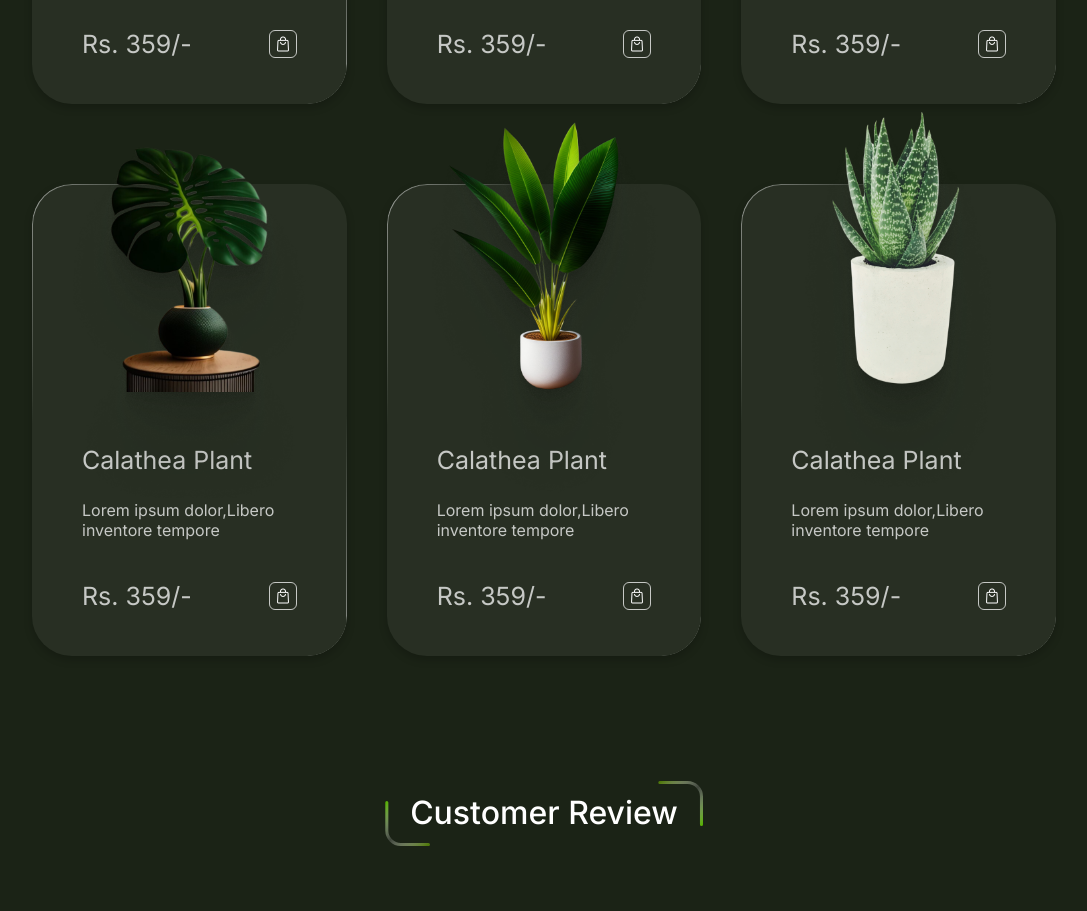
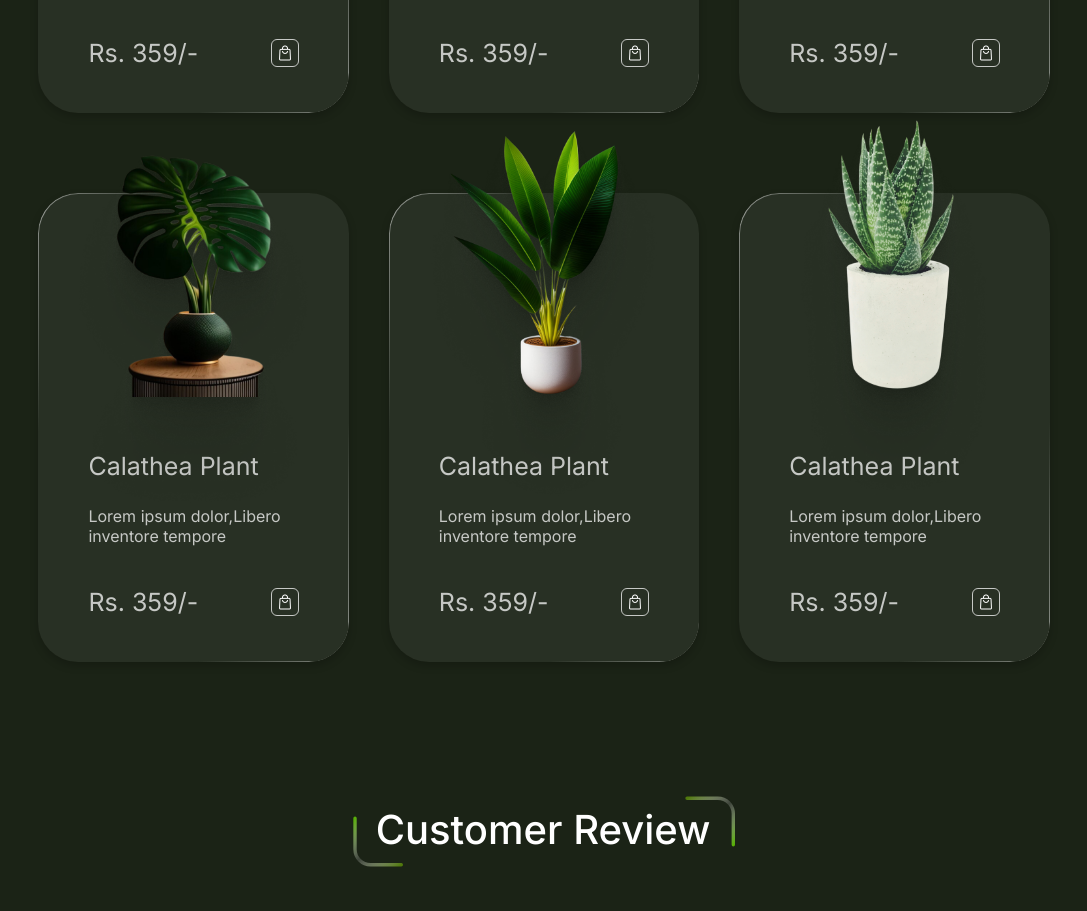
Before and after one commit to Tasneem-Alaa/Planto, a plain HTML site: page index.html in a window 1280 px wide. Shown: the part 721-1632 px from the top of the page, without its empty margins (96-1183 px from the left). Drawn offline with nearby package versions, Linux system fonts and the light colour scheme.

Commit message:
finsh the second section without responsive

```diff
--- a/index.html
+++ b/index.html
@@ -17,7 +17,7 @@
     </section>
 
     <section id="second-sec">
-        <div class="h2-svg" style="display:flex;">
+        <div class="main-heading-green-borders" style="display:flex;">
             <svg class="bottomLeftCorner" width="74" height="75" viewBox="0 0 74 75" fill="none" xmlns="http://www.w3.org/2000/svg">
                 <path d="M3 3L3 49C3 61.7026 13.2975 72 26 72H71.5" stroke="url(#paint0_linear_22_94)" stroke-width="5" stroke-linecap="round"/>
                 <defs>
@@ -40,63 +40,63 @@
                 </defs>
                 </svg>
         </div>
-        <div class="cards-container" >
-            <div class="card visible">
-                <img class="plant-img" src="reference\Rose Gold Feminine Calligraphy Monogram Logo(15) 1.png" alt="">
+        <div class="top-selling-cards-container" >
+            <div class="top-selling-card">
+                <img class="top-selling-plant-img" src="reference\Rose Gold Feminine Calligraphy Monogram Logo(15) 1.png" alt="">
                 <h3>Calathea Plant</h3>
                 <p>Lorem ipsum dolor,Libero inventore tempore </p>
-                <div class="price">
+                <div class="top-selling-price">
                     <h3>Rs. 359/-</h3>
                     <img class="icon" src="reference/bag.png" alt="">
                 </div>
             </div>
-            <div class="card">
-                <img class="plant-img" src="reference\Rose Gold Feminine Calligraphy Monogram Logo(15) 2-2.png" alt="">
+            <div class="top-selling-card">
+                <img class="top-selling-plant-img" src="reference\Rose Gold Feminine Calligraphy Monogram Logo(15) 2-2.png" alt="">
                 <h3>Calathea Plant</h3>
                 <p>Lorem ipsum dolor,Libero inventore tempore </p>
-                <div class="price">
+                <div class="top-selling-price">
                     <h3>Rs. 359/-</h3>
                     <img class="icon" src="reference/bag.png" alt="">
                 </div>
             </div>
-            <div class="card">
-                <img class="plant-img" src="reference\Rose Gold Feminine Calligraphy Monogram Logo(15) 2-4.png" alt="">
+            <div class="top-selling-card">
+                <img class="top-selling-plant-img" src="reference\Rose Gold Feminine Calligraphy Monogram Logo(15) 2-4.png" alt="">
                 <h3>Calathea Plant</h3>
                 <p>Lorem ipsum dolor,Libero inventore tempore </p>
-                <div class="price">
+                <div class="top-selling-price">
                     <h3>Rs. 359/-</h3>
                     <img class="icon" src="reference/bag.png" alt="">
                 </div>
             </div>
-            <div class="card">
-                <img class="plant-img" src="reference\Rose Gold Feminine Calligraphy Monogram Logo(15) 2-1.png" alt="">
+            <div class="top-selling-card">
+                <img class="top-selling-plant-img" src="reference\Rose Gold Feminine Calligraphy Monogram Logo(15) 2-1.png" alt="">
                 <h3>Calathea Plant</h3>
                 <p>Lorem ipsum dolor,Libero inventore tempore </p>
-                <div class="price">
+                <div class="top-selling-price">
                     <h3>Rs. 359/-</h3>
                     <img class="icon" src="reference/bag.png" alt="">
                 </div>
             </div>
-            <div class="card">
-                <img class="plant-img" src="reference\Rose Gold Feminine Calligraphy Monogram Logo(15) 2-3.png" alt="">
+            <div class="top-selling-card">
+                <img class="top-selling-plant-img" src="reference\Rose Gold Feminine Calligraphy Monogram Logo(15) 2-3.png" alt="">
                 <h3>Calathea Plant</h3>
                 <p>Lorem ipsum dolor,Libero inventore tempore </p>
-                <div class="price">
+                <div class="top-selling-price">
                     <h3>Rs. 359/-</h3>
                     <img class="icon" src="reference/bag.png" alt="">
                 </div>
             </div>
-            <div class="card">
-                <img class="plant-img" src="reference\Rose Gold Feminine Calligraphy Monogram Logo(15) 2-5.png" alt="">
+            <div class="top-selling-card">
+                <img class="top-selling-plant-img" src="reference\Rose Gold Feminine Calligraphy Monogram Logo(15) 2-5.png" alt="">
                 <h3>Calathea Plant</h3>
                 <p>Lorem ipsum dolor,Libero inventore tempore </p>
-                <div class="price">
+                <div class="top-selling-price">
                     <h3>Rs. 359/-</h3>
                     <img class="icon" src="reference/bag.png" alt="">
                 </div>
             </div>
         </div>
-        <div class="h2-svg" style="display:flex;">
+        <div class="main-heading-green-borders" style="display:flex;">
             <svg class="bottomLeftCorner" width="74" height="75" viewBox="0 0 74 75" fill="none" xmlns="http://www.w3.org/2000/svg">
                 <path d="M3 3L3 49C3 61.7026 13.2975 72 26 72H71.5" stroke="url(#paint0_linear_22_94)" stroke-width="5" stroke-linecap="round"/>
                 <defs>
--- a/javascript.js
+++ b/javascript.js
@@ -16,7 +16,7 @@ function handleGradient(element) {
 }
 
 // Apply to all card elements
-document.querySelectorAll('.card').forEach(handleGradient);
+document.querySelectorAll('.top-selling-card').forEach(handleGradient);
 
 // Apply to all card-review elements
 document.querySelectorAll('.card-review').forEach(handleGradient);
--- a/style.css
+++ b/style.css
@@ -1,103 +1,7 @@
-
-body{
+body {
     background-color: #1b2316;
     color: #c6c8c5;
     font-family: "Inter", sans-serif;
-}
-
-*{
-    margin-left: 0px;
-    margin-right: 0px;
-}
-
-#second-sec {
-    margin: 0px 10%;
-    display: flex;
-    flex-direction: column;
-    justify-content: center;
-    align-items: center;
-    text-align: center;
-    color: #c6c8c5;
-}
-
-/* #second-sec h2 {
-    font-size: 2em;
-    margin-bottom: 20px;
-    position: relative;
-    text-align: center;
-    border-radius: 15px;
-    box-shadow: 0 4px 8px rgba(0, 0, 0, 0.2);
-}
-
-#second-sec h2::before {
-    content: "";
-    position: absolute;
-    width: 100px;
-    height: 5px;
-    background-color: limegreen;
-    border-radius: 50px;
-    top: 100%;
-    left: 50%;
-    transform: translateX(-50%);
-    margin-top: 10px;
-} */
-
-.h2-svg
-{
-    margin-top: 100px;
-    margin-bottom: 100px;
-}
-
-h2 {
-    font-size: 2em;
-    color: white;
-    padding: 10px 20px;
-    /* margin-bottom: 10px; */
-    text-align: center;
-    font-weight: 500;
-}
-
-h3
-{
-    font-weight: 400;
-    font-size: 25px;
-}
-
-
-.cards-container, .reviews-container
-{
-    display: grid;
-    justify-content: space-between;
-    width:100%;
-    grid-template-columns: auto auto auto;
-    column-gap: 40px;
-    row-gap: 80px;
-    margin-top: 20px;
-}
-
-.plant-img{
-    width: 130%;
-    position: absolute;
-    top: -95px;
-    left: 50%;
-    transform: translateX(-50%);
-    transition: all 1.5s ease;
-}
-.card, .card-review {
-    background-color: #ffffff0f;
-    padding: 75% 50px 20px 50px;
-    border-radius: 40px;
-    box-shadow: 0 4px 8px #00000033;
-    text-align: left;
-    cursor: pointer;
-    z-index: 5;
-    position: relative;
-    max-width: 300px;
-    min-width: 200px;
-    transform-style: preserve-3d;
-    opacity: 0;
-    transform: scale(0.8) rotate(-10deg) translateY(50px);
-    animation: fadeInUp 2s ease forwards; /* Apply the fade-in animation */
 }
 
 @keyframes fadeInUp {
@@ -111,7 +15,133 @@ h3
     }
 }
 
-.card::before, .card-review::before {
+#second-sec {
+    margin: 0px 10%;
+    display: flex;
+    flex-direction: column;
+    align-items: center;
+}
+
+/* Sections Heading Div*/
+.main-heading-green-borders {
+    margin: 100px 0px;
+}
+
+/* Sections main Heading */
+#second-sec h2 {
+    font-size: 2.5em;
+    color: white;
+    padding: 10px 20px;
+    text-align: center;
+    font-weight: 500;
+}
+
+/* Sections main Heading green borders */
+.topRightCorner {
+    margin:20px;
+    width:50px;
+    margin-left: -45px;
+    margin-top:22px
+}
+
+.bottomLeftCorner {
+    margin:20px;
+    width:50px;
+    margin-right: -47px;
+    margin-top:42px
+}
+
+
+/* Top Selling Container & Reviews Container */
+.top-selling-cards-container,
+.reviews-container {
+    display: grid;
+    justify-content: space-between;
+    width:100%;
+    grid-template-columns: auto auto auto;
+    gap: 80px 40px;
+    margin-top: 20px;
+}
+
+/* Top Selling Cards & Reviews Cards */
+.top-selling-card,
+.card-review {
+    background-color: #ffffff0f;
+    padding: 75% 50px 20px 50px;
+    border-radius: 40px;
+    box-shadow: 0 4px 8px #00000033;
+    text-align: left;
+    cursor: pointer;
+    position: relative;
+    max-width: 300px;
+    min-width: 200px;
+    /* animation: fadeInUp 2s ease forwards; Apply the fade-in animation */
+}
+
+/* Elements style in the cards */
+#second-sec h3 {
+    font-weight: 400;
+    font-size: 25px;
+}
+
+.top-selling-plant-img {
+    width: 130%;
+    position: absolute;
+    top: -95px;
+    left: 50%;
+    transform: translateX(-50%);
+    transition: filtter,width 1.5s ease;
+}
+
+.top-selling-price {
+    display: flex;
+    justify-content: space-between; /* Places <h3> on the left and <img> on the right */
+    align-items: center; /* Vertically centers both the <h3> and the <img> */
+}
+
+#second-sec .icon {
+    width: 16px;
+    padding: 5px;
+    border: 1px solid #c6c8c5;
+    border-radius: 6px;
+    text-align: right;
+    display: inline;
+
+}
+
+.img-name-stars {
+    margin: 0px;
+    display: grid;
+    align-items: end;
+    justify-content: start;
+    column-gap: 10px;
+    grid-template-areas: 'grid1 grid2' 'grid1 grid3' 'grid4 grid4';
+    color: white;
+}
+
+/* stars style */
+.checked {
+    color: #ffd700;
+    width: 10px;
+}
+.stars {
+    word-spacing: 8px;
+    margin-top: -50px;
+}
+
+.customer-img {
+    grid-area: grid1;
+    width: 50px;
+    border-radius: 100%;
+    margin:0;
+}
+.card-review {
+    padding: 40px;
+}
+
+/* Cards white border */
+.top-selling-card::before,
+.card-review::before {
     content: '';
     position: absolute;
     top: 0;
@@ -127,79 +157,22 @@ h3
     transition: padding 0.3s ease; /* Transition only padding */
 }
 
-.card:hover, .card-review:hover {
+/* Animation for cards */
+.top-selling-card:hover,
+.card-review:hover {
     filter: drop-shadow(0 0 0px rgb(255, 255, 255, 60%));
     color: rgb(255, 255, 255, 70%);
-    transform: scale(1.05) rotate(0deg) translateY(0);
+    transform: scale(1.05);
+    transition: all 1s ease;
 }
 
-.card:hover::before, .card-review:hover::before {
-    padding: 2px; /* Increase padding */
+/* make the white padding thicker when hover on the cards */
+.top-selling-card:hover::before,
+.card-review:hover::before {
+    padding: 2px;
 }
 
-.card:hover .plant-img{
+.top-selling-card:hover .top-selling-plant-img {
     width: 135%;
-    filter: drop-shadow(4px 4px 10px rgba(0, 0, 0, 3));
+    filter: drop-shadow(4px 4px 10px rgb(45, 45, 45 ,3));
 }
-
-
-
-.icon
-{
-    width: 16px;
-    padding: 5px;
-    border: 1px solid #c6c8c5;
-    border-radius: 6px;
-    text-align: right;
-    display: inline;
-
-}
-.price{
-    display: flex;
-    justify-content: space-between; /* Places <h3> on the left and <img> on the right */
-    align-items: center; /* Vertically centers both the <h3> and the <img> */
-}
-.reviews{
-
-    display: grid;
-    grid-template-columns: auto auto auto;
-    justify-content: center;
-    gap: 3%;
-}
-.checked{
-    color: #ffd700;
-    width: 10px;
-}
-.customer-img{
-    grid-area: grid1;
-    width: 60px;
-    border-radius: 100%;
-    margin:0;
-}
-.card-review
-{
-    /* height: 150px; */
-    padding: 40px;
-}
-.topRightCorner{
-    margin:20px;
-    width:45px;
-    margin-left: -40px;
-    margin-top:10px
-}
-
-.bottomLeftCorner{
-    margin:20px;
-    width:45px;
-    margin-right: -40px;
-    margin-top:30px
-}
-
-.img-name-stars{
-    margin: 0px;
-    display: grid;
-    align-items: center;
-    justify-content: start;
-    column-gap: 10px;
-    grid-template-areas: 'grid1 grid2' 'grid1 grid3' 'grid4 grid4';
-}
```
